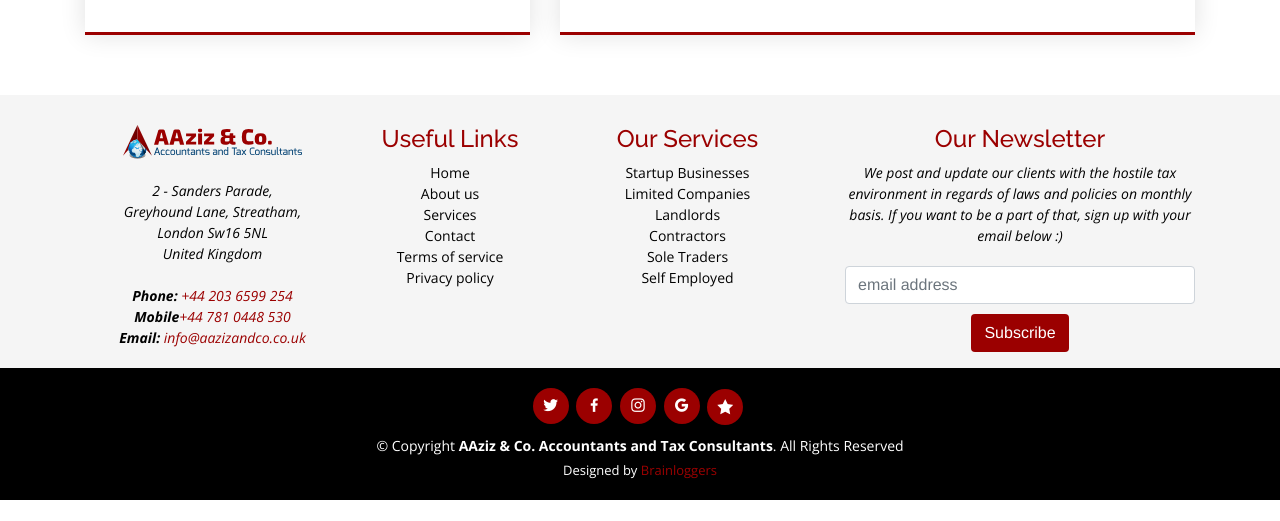
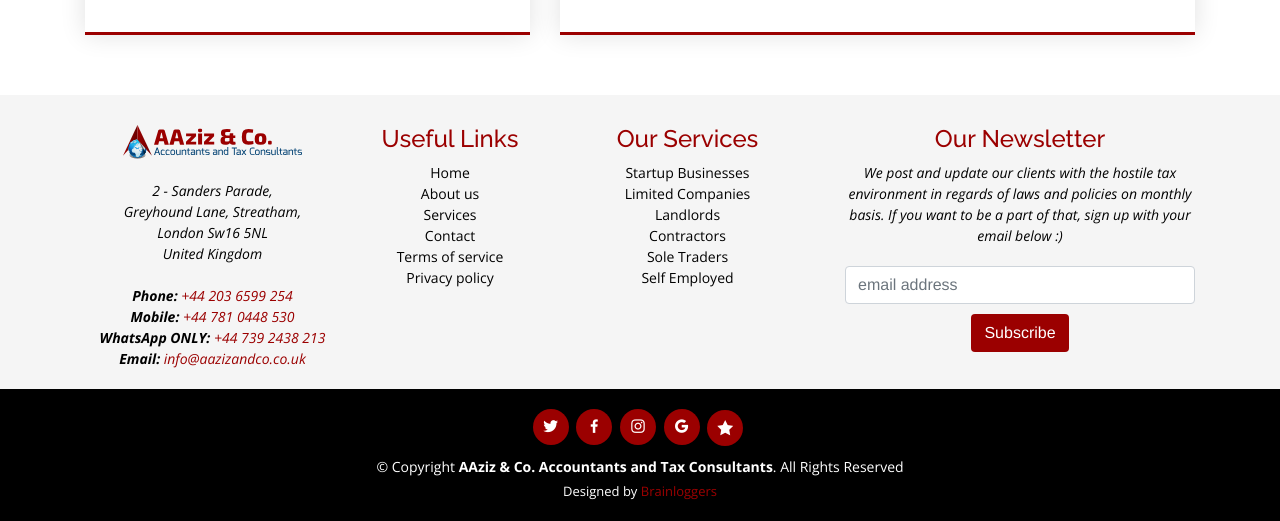
Before and after one commit to xhifi/aaziz-site, a Jekyll site: the page built from index.html, in a window 1280 px wide and 900 px high, scrolled down 7175 px, cut to the strip 379-900 px from the top of the window. Built offline with Jekyll 4.4.1, drawn with Linux system fonts in a browser that asks for light colours; before the commit the page ends 8054 px from its top, so only the background shows below that; some of the changed text lies outside the part shown.

Commit message:
Added strict whatsapp number to header and footer

```diff
--- a/_config.yml
+++ b/_config.yml
@@ -6,6 +6,7 @@
 socials:
   phone: +44 203 6599 254
   whatsapp: +44 781 0448 530
+  whatsapp2: +44 739 2438 213
   facebook: AAzizandco
   instagram: aazizandco_uk
   twitter: AazizTax
@@ -21,7 +22,7 @@
   country: UK,
   post_code: SW16 5NL
 
-baseurl: '' # the subpath of your site, e.g. /blog
+baseurl: "" # the subpath of your site, e.g. /blog
 url: https://xhifi.github.io/aaziz-site/ # the base hostname & protocol for your site
 
 author:
@@ -35,11 +36,11 @@
 markdown: kramdown
 
 exclude:
-- "*.gemspec"
-- LICENSE.md
-- CONTRIBUTING.md
-- README.md
+  - "*.gemspec"
+  - LICENSE.md
+  - CONTRIBUTING.md
+  - README.md
 
 sass:
   sass_dir: assets/dev/sass
-  style:    compressed
+  style: compressed
--- a/_includes/footer.html
+++ b/_includes/footer.html
@@ -12,8 +12,10 @@
               London Sw16 5NL<br>
               United Kingdom
               <br><br>
-              <strong>Phone:</strong> <a href="tel:{{site.socials.phone}}">{{ site.socials.phone }}</a> <br><strong>Mobile</strong><a href="tel:{{site.socials.whatsapp}}">{{site.socials.whatsapp}}</a> <br>
-              <strong>Email:</strong> <a href="mailto:{{site.email}}"> {{site.email}}</a> <br>
+              <strong>Phone: </strong> <a href="tel:{{site.socials.phone}}">{{ site.socials.phone }}</a><br>
+              <strong>Mobile: </strong><a href="tel:{{site.socials.whatsapp}}">{{site.socials.whatsapp}}</a> <br>
+              <strong>WhatsApp ONLY: </strong><a href="tel:{{site.socials.whatsapp2}}">{{site.socials.whatsapp2}}</a> <br>
+              <strong>Email: </strong> <a href="mailto:{{site.email}}"> {{site.email}}</a> <br>
             </p>
 
           </div>
--- a/_includes/top-bar.html
+++ b/_includes/top-bar.html
@@ -5,6 +5,7 @@
         {% if site.email %}<i class="icofont-envelope"></i> <a href="mailto:{{site.email}}">info@aazizandco.co.uk</a>{% endif %}
         {% if site.socials.phone %}<i class="icofont-phone"></i> <a href="tel:{{site.socials.phone}}"> +44 20 3659 9254</a>{% endif %}
          <a href="https://wa.me/447810448530"><i class="icofont-whatsapp"></i></a> </i> <a href="https://wa.me/447810448530"> +44 78 1044 8530</a>
+         <a href="https://wa.me/447810448530"><i class="icofont-whatsapp"></i></a> </i> <a href="https://wa.me/447810448530"> (Strictly WhatsApp) {{site.socials.whatsapp2}}</a>
       </div>
       <div class="social-links">
         {% if site.socials.twitter %}<a href="https://www.twitter.com/{{ site.socials.twitter }}" class="twitter"><i class="icofont-twitter"></i></a>{% endif %}
```
Also changed, not shown: Gemfile.lock, 10 other files.
